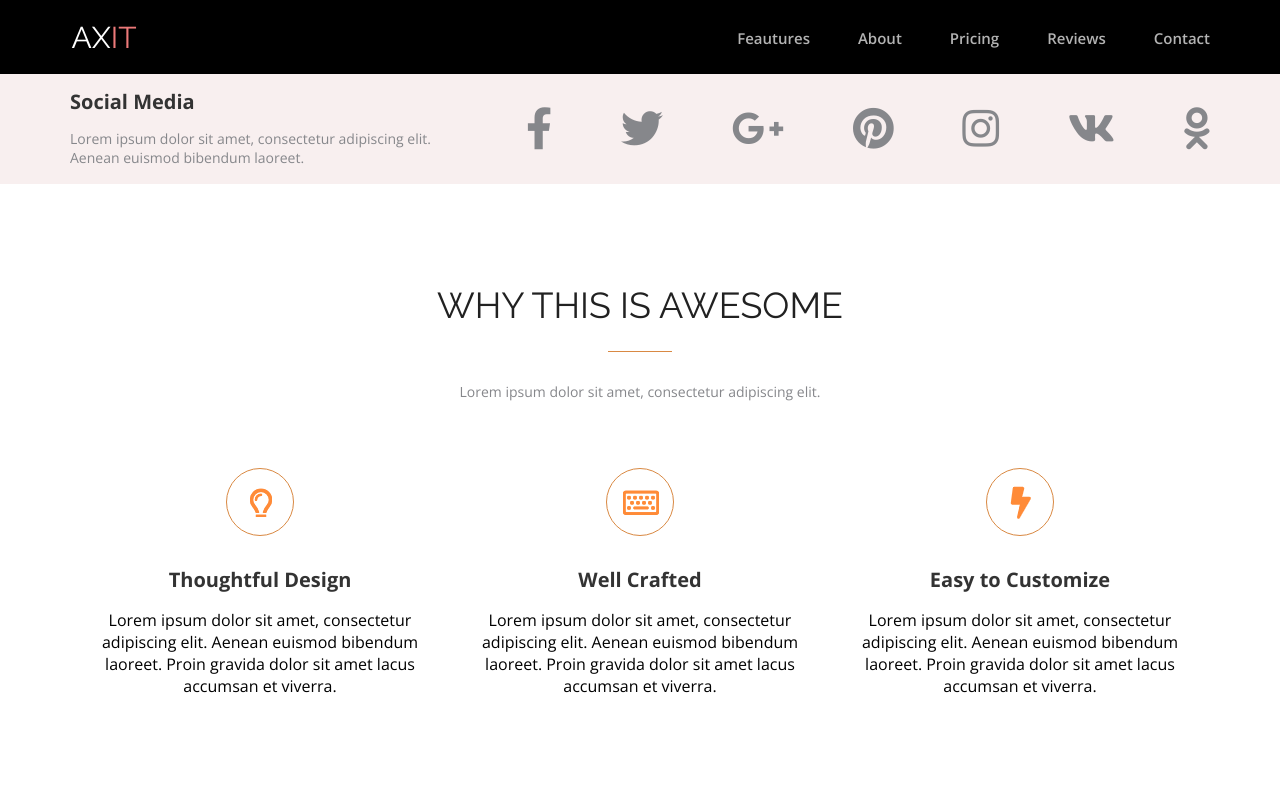
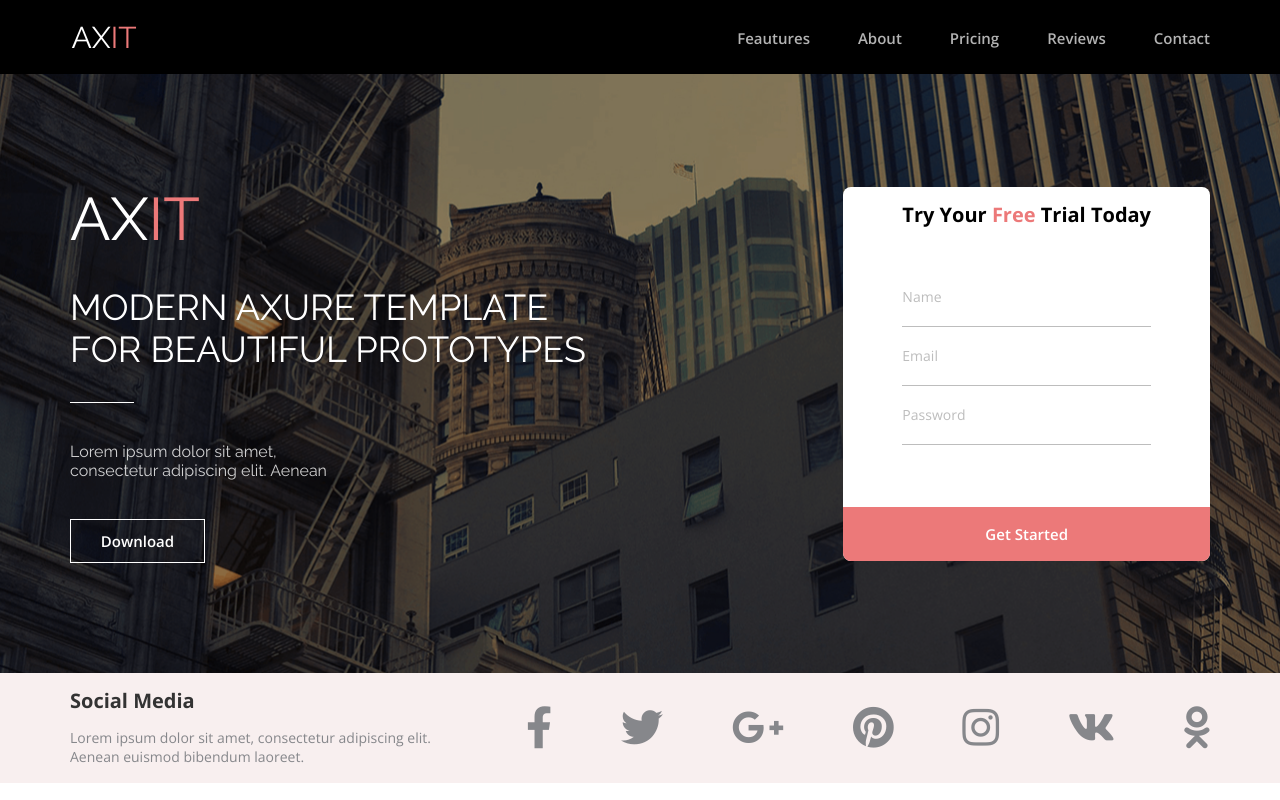
Before and after one commit to Victor-Z84/FE14-onl-ht-2-Victor-Zdvizhkov, a plain HTML site: page index.html in a window 1280 px wide. Shown: the top 800 px of the page. Drawn offline with nearby package versions, Linux system fonts and the light colour scheme.

Commit message:
lesson 6

```diff
--- /dev/null
+++ b/css/contact-us.css
@@ -0,0 +1,109 @@
+.contact-us {
+    padding-top: 80px;
+    padding-bottom: 44px;
+}
+
+.contact-us-title {
+    font-family: Raleway;
+    font-style: normal;
+    font-weight: 400;
+    font-size: 36px;
+    color: #212121;
+    text-transform: uppercase;
+}
+
+.contact-us-title::after {
+    content: " ";
+    display: block;
+    margin: auto;
+    width: 64px;
+    border-top: 1px solid #E72424;
+    margin-bottom: 34px;
+    margin-top: 34px;
+}
+
+.contact-us-description {
+    max-width: 363px;
+    margin: auto;
+    font-family: 'Open Sans';
+    font-style: normal;
+    font-weight: 400;
+    font-size: 14px;
+    color: #86878B;
+    margin-bottom: 91px;
+}
+
+.contact-us-form-content {
+    display: flex;
+    justify-content: space-between;
+    margin-bottom: 69px;
+}
+
+.contact-us-form-info {
+    width: 40%;
+}
+
+.contact-us-form-item {
+    width: 100%;
+}
+
+.contact-us-form-item-label {
+    display: block;
+    font-family: 'Open Sans';
+    font-style: normal;
+    font-weight: 400;
+    font-size: 14px;
+    line-height: 19px;
+    color: #BDBDBD;
+    text-align: left;
+}
+
+.contact-us-input {
+    width: 100%;
+    border: none;
+    border-bottom: 1px solid #BDBDBD;
+    line-height: 32px;
+    margin-bottom: 32px;
+}
+
+.contact-us-form-message {
+    width: 40%;
+}
+
+.contact-us-message-label {
+    display: block;
+    font-family: 'Open Sans';
+    font-style: normal;
+    font-weight: 400;
+    font-size: 14px;
+    line-height: 19px;
+    color: #BDBDBD;
+    text-align: left;
+    margin-bottom: 20px;
+}
+
+.contact-us-form-message-textarea {
+    width: 100%;
+    height: 180px;
+    border: none;
+    border-bottom: 1px solid #BDBDBD;
+}
+
+.contact-us-form-btn {
+    font-family: 'Open Sans';
+    font-style: normal;
+    font-weight: 600;
+    font-size: 15px;
+    color: #FFFFFF;
+    padding: 11px 32px;
+    /* line-height: 54px; */
+    /* width: 100%; */
+    border: 0px;
+    background-color: #EC7979;
+    cursor: pointer;
+    transition: 0.2s;
+}
+
+.contact-us-form-btn:hover {
+    background: #ce5959;
+}
--- /dev/null
+++ b/css/first-screen.css
@@ -0,0 +1,185 @@
+.first-screen {
+    padding-top: 110px;
+    padding-bottom: 110px;
+    background-image: url(../img/firsr-screen-bg.jpg);
+    background-position: center;
+    background-size: cover;
+    position: relative;
+}
+
+.first-screen::after {
+    content: '';
+    width: 100%;
+    height: 100%;
+    background: rgba(0, 0, 0, 0.45);
+    position: absolute;
+    top: 0px;
+    left: 0px;
+}
+
+.first-screen-row {
+    display: flex;
+    justify-content: space-between;
+    align-items: center;
+    z-index: 1;
+    position: relative;
+
+}
+
+.first-screen-about {
+
+    text-align: left;
+
+}
+
+.first-screen-logo {
+    margin-bottom: 32px;
+
+}
+
+.first-screen-logo-text {
+    font-family: 'Raleway';
+    font-style: normal;
+    font-weight: 400;
+    font-size: 60px;
+    color: #FFFFFF;
+    text-transform: uppercase;
+}
+
+.first-screen-logo-text::after {
+    content: "it";
+    color: #EC7979;
+    display: inline-block;
+}
+
+.main-title {
+    font-family: 'Raleway';
+    font-style: normal;
+    font-weight: 400;
+    font-size: 36px;
+    line-height: 42px;
+    color: #FFFFFF;
+    text-transform: uppercase;
+    width: 544px;
+
+}
+
+.main-title::after {
+    content: " ";
+    display: block;
+    width: 64px;
+    border-top: 1px solid #FFFFFF;
+    margin-bottom: 39px;
+    margin-top: 32px;
+}
+
+.first-screen-description {
+    width: 282px;
+    margin-bottom: 39px;
+}
+
+.first-screen-description-text {
+    font-family: 'Raleway';
+    font-style: normal;
+    font-weight: 300;
+    font-size: 16px;
+    line-height: 19px;
+    color: rgba(255, 255, 255, 0.8);
+}
+
+.first-screen-btn {
+    color: #FFFFFF;
+    font-family: 'Open Sans';
+    font-style: normal;
+    font-weight: 600;
+    font-size: 15px;
+    line-height: 20px;
+    border: 1px solid #FFFFFF;
+    padding-top: 11px;
+    padding-bottom: 11px;
+    text-align: center;
+    display: block;
+    width: 135px;
+}
+
+.first-screen-btn:hover {
+    background: #ffffffe1;
+    color: #EC7979;
+    font-weight: 800;
+    text-align: center;
+}
+
+.first-screen-btn:active {
+    background: #ffffffb6;
+    color: #EC7979;
+    font-weight: 600;
+    text-align: center;
+}
+
+.first-screen-form-content {
+    max-width: 370px;
+    background-color: #FFFFFF;
+    border-radius: 8px;
+    overflow: hidden;
+
+}
+
+.first-screen-form-title {
+    font-family: 'Open Sans';
+    font-style: normal;
+    font-weight: 700;
+    font-size: 20px;
+    line-height: 56px;
+    margin-bottom: 44px;
+}
+
+.free {
+    color: #EC7979;
+}
+
+.form-content {
+    padding-left: 59px;
+    padding-right: 59px;
+    padding-bottom: 61px;
+}
+
+
+.form-item-label {
+    display: block;
+    font-family: 'Open Sans';
+    font-style: normal;
+    font-weight: 400;
+    font-size: 14px;
+    line-height: 19px;
+    color: #BDBDBD;
+    text-align: left;
+}
+
+.first-screen-input {
+    width: 100%;
+    border: none;
+    border-bottom: 1px solid #BDBDBD;
+    margin-bottom: 19px;
+}
+
+#password {
+    margin-bottom: 0px;
+}
+
+.first-screen-form-btn {
+    font-family: 'Open Sans';
+    font-style: normal;
+    font-weight: 600;
+    font-size: 15px;
+    color: #FFFFFF;
+    line-height: 54px;
+    width: 100%;
+    border: 0px;
+    background-color: #EC7979;
+    cursor: pointer;
+    transition: 0.2s;
+}
+
+.first-screen-form-btn:hover {
+    background: #ce5959;
+}
--- a/css/social.css
+++ b/css/social.css
@@ -30,7 +30,7 @@
     line-height: 19px;
     color: #86878B;
     text-align: left;
-    width: 365px;
+    max-width: 365px;
 }
 
 .social-right-part {
--- a/css/style.css
+++ b/css/style.css
@@ -5,6 +5,8 @@
 @import url("../css/header.css");
 @import url("../css/social.css");
 @import url("../css/footer.css");
+@import url("../css/first-screen.css");
+@import url("../css/contact-us.css");
 
 html {
     font-family: 'Open Sans', sans-serif;
--- a/index.html
+++ b/index.html
@@ -41,6 +41,44 @@
 
         </div>
     </header>
+
+    <section class="first-screen">
+        <div class="container">
+            <div class="first-screen-row">
+                <div class="first-screen-about">
+                    <div class="first-screen-logo">
+                        <span class="first-screen-logo-text">ax</span>
+                    </div>
+                    <h1 class="main-title">modern axure template for beautiful prototypes</h1>
+                    <div class="first-screen-description">
+                        <p class="first-screen-description-text">Lorem ipsum dolor sit amet, consectetur adipiscing elit. Aenean</p>
+                    </div>
+                    <a href="#" class="first-screen-btn">Download</a>
+                </div>
+                <div class="first-screen-form">
+                    <form action="#" class="first-screen-form-content">
+                        <div class="form-content">
+                            <h3 class="first-screen-form-title">Try Your <span class="free">Free</span> Trial Today</h3>
+                            <div class="form-item">
+                                <label for="name" class="form-item-label">Name</label>
+                                <input type="text" id="name" class="first-screen-input">
+                            </div>
+                            <div class="form-item">
+                                <label for="email" class="form-item-label">Email</label>
+                                <input type="email" id="email" class="first-screen-input">
+                            </div>
+                            <div class="form-item">
+                                <label for="password" class="form-item-label">Password</label>
+                                <input type="password" id="password" class="first-screen-input">
+                            </div>
+                        </div>
+                        <button type="submit" form="first-screen-form-content" class="first-screen-form-btn">Get Started</button>
+                    </form>
+                </div>
+            </div>
+        </div>
+
+    </section>
 
     <section class="social">
         <div class="container container-social-row">
@@ -294,6 +332,38 @@
         </div>
     </section>
 
+    <section class="contact-us">
+        <div class="container">
+            <h2 class="contact-us-title">contact us</h2>
+            <div class="contact-us-description">
+                <p class="contact-us-description-text">Lorem ipsum dolor sit amet, consectetur adipiscing elit.</p>
+            </div>
+            <form action="#" name="contact-us-form" class="contuct-us-form">
+                <div class="contact-us-form-content">
+                    <div class="contact-us-form-info">
+                        <div class="contact-us-form-item">
+                            <label for="name" class="contact-us-form-item-label">Name</label>
+                            <input type="text" id="name" class="contact-us-input">
+                        </div>
+                        <div class="contact-us-form-item">
+                            <label for="email" class="contact-us-form-item-label">Email</label>
+                            <input type="email" id="email" class="contact-us-input">
+                        </div>
+                        <div class="contact-us-form-item">
+                            <label for="password" class="contact-us-form-item-label">Password</label>
+                            <input type="password" id="password" class="contact-us-input">
+                        </div>
+                    </div>
+                    <div class="contact-us-form-message">
+                        <label for="contact-us-message" class="contact-us-message-label">Message</label>
+                        <textarea name="contact-us-message" class="contact-us-form-message-textarea"></textarea>
+                    </div>
+                </div>
+                <button type="submit" form="contact-us-form" class="contact-us-form-btn">Send Message</button>
+            </form>
+        </div>
+    </section>
+
     <footer class="footer">
         <div class="container">
             <div class="footer-social-row">
```
Also changed, not shown: img/firsr-screen-bg.jpg (added).
